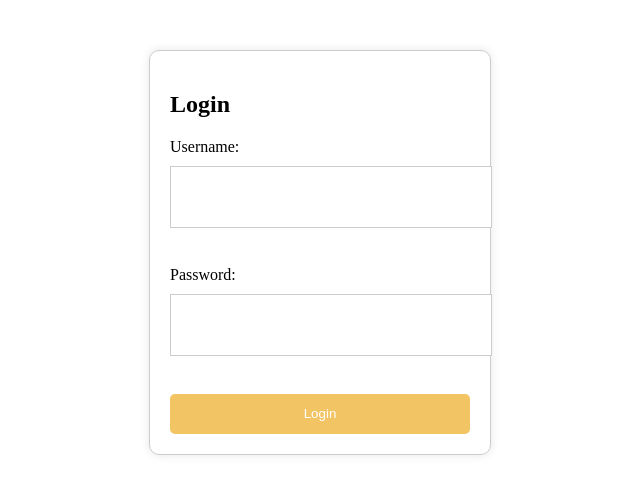
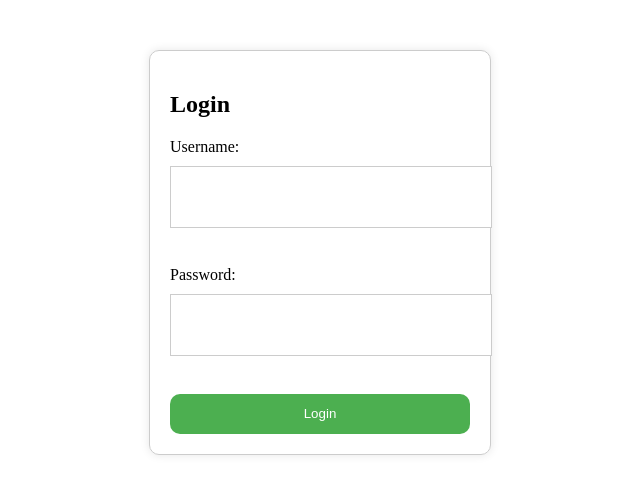
Before and after one commit to Burzor/First-web, a plain HTML site: page index.html in a window 1280 px wide. Shown: the whole page, without its empty margins (320-960 px from the left). Drawn offline with Linux system fonts and the light colour scheme.

Commit message:
Update style.css

```diff
--- a/style.css
+++ b/style.css
@@ -23,12 +23,32 @@ input[type="text"], input[type="password"] {
 button[type="submit"] {
   width: 100%;
   height: 40px;
-    background-color: #F2C464;
+  background-color: #4CAF50;
   color: #fff;
   padding: 10px;
   border: none;
-    border-radius: 5px;
+  border-radius: 10px; /* Curved edges */
   cursor: pointer;
+  position: relative;
+  overflow: hidden;
+}
+
+button[type="submit"]::before {
+  content: "";
+  position: absolute;
+  top: 50%;
+  left: 50%;
+  transform: translate(-50%, -50%);
+  width: 0;
+  height: 0;
+  background-color: rgba(255, 255, 255, 0.2);
+  border-radius: 50%;
+  transition: width 0.5s, height 0.5s;
+}
+
+button[type="submit"]:hover::before {
+  width: 200px;
+  height: 200px;
 }
 
 button[type="submit"]:hover {
```
Lines whose indentation alone changed are shown as unchanged.
